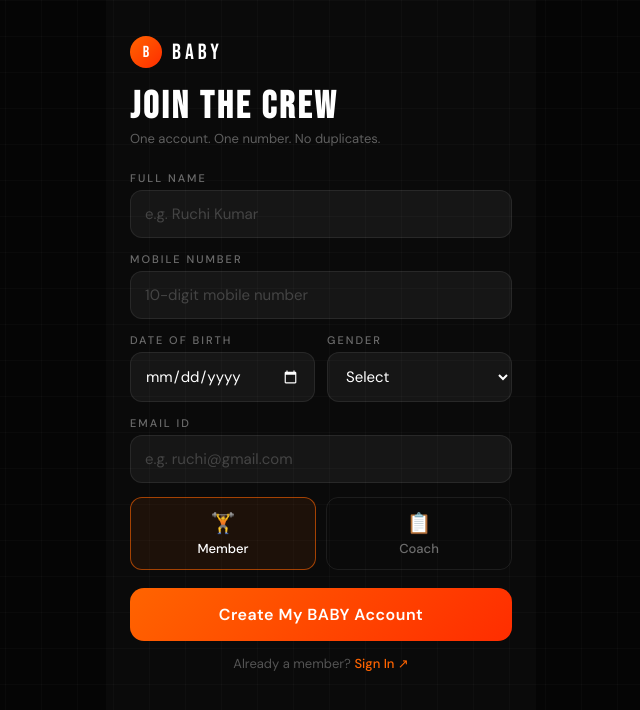
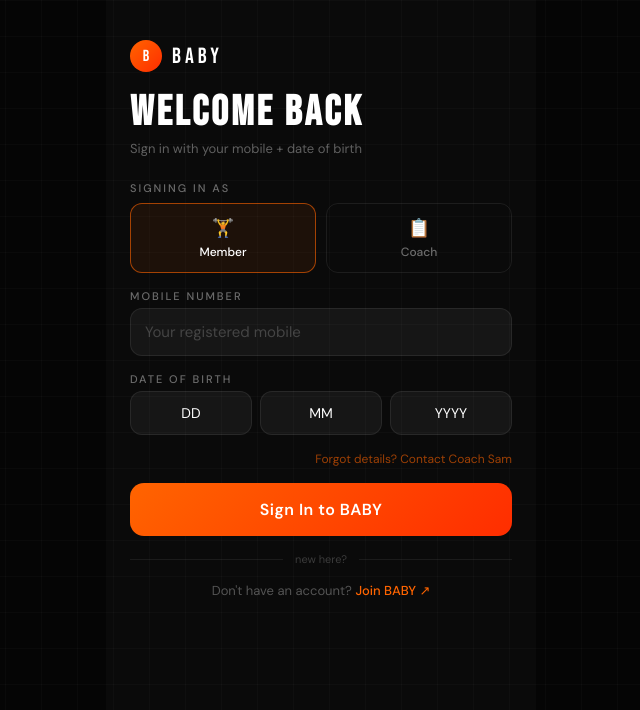
Before and after one commit to subrothob/baby-app, a React (Vite) app: page /login in a window 1280 px wide. Shown: the top 710 px of the page, without its empty margins (319-959 px from the left). Built offline with nearby package versions, Linux system fonts and the light colour scheme.

Commit message:
fix dob login match

```diff
--- a/src/pages/Login.jsx
+++ b/src/pages/Login.jsx
@@ -2,10 +2,11 @@ import { useState } from 'react'
 import { useNavigate } from 'react-router-dom'
 import { supabase } from '../supabase'
 
-export default function Register() {
+export default function Login() {
   const navigate = useNavigate()
-  const [form, setForm] = useState({ fullname: '', mobile: '', dob: '', gender: '', email: '', role: 'member' })
-  const [hints, setHints] = useState({})
+  const [mobile, setMobile] = useState('')
+  const [dob, setDob] = useState({ day: '', month: '', year: '' })
+  const [role, setRole] = useState('member')
   const [loading, setLoading] = useState(false)
   const [toast, setToast] = useState(null)
 
@@ -14,77 +15,59 @@ export default function Register() {
     setTimeout(() => setToast(null), 3000)
   }
 
-  const validate = (field, value) => {
-    switch (field) {
-      case 'fullname':
-        return /^[a-zA-Z\s]{2,}$/.test(value) ? { text: '✓ Looks good', cls: 'ok' } : { text: '✗ Letters only', cls: 'err' }
-      case 'mobile':
-        return /^[6-9]\d{9}$/.test(value) ? { text: '✓ Valid number', cls: 'ok' } : { text: value.length < 10 ? `${10 - value.length} more digits` : '✗ Must start with 6-9', cls: 'err' }
-      case 'dob': {
-        const age = Math.floor((new Date() - new Date(value)) / (365.25 * 24 * 60 * 60 * 1000))
-        return age >= 16 && age <= 80 ? { text: `✓ Age: ${age} years`, cls: 'ok' } : { text: '✗ Must be 16+', cls: 'err' }
-      }
-      case 'email':
-        return /^[^\s@]+@[^\s@]+\.[^\s@]{2,}$/.test(value) ? { text: '✓ Valid email', cls: 'ok' } : { text: '✗ Enter valid email', cls: 'err' }
-      default: return null
-    }
-  }
+  const months = ['Jan','Feb','Mar','Apr','May','Jun','Jul','Aug','Sep','Oct','Nov','Dec']
+  const currentYear = new Date().getFullYear()
+  const years = Array.from({ length: 60 }, (_, i) => currentYear - 16 - i)
+  const days = Array.from({ length: 31 }, (_, i) => String(i + 1).padStart(2, '0'))
 
-  const handleChange = (field, value) => {
-    // Mobile: numbers only
-    if (field === 'mobile') value = value.replace(/\D/g, '').slice(0, 10)
-    setForm(f => ({ ...f, [field]: value }))
-    const h = validate(field, value)
-    if (h) setHints(prev => ({ ...prev, [field]: h }))
-  }
+  const handleLogin = async () => {
+    if (!/^[6-9]\d{9}$/.test(mobile)) { showToast('⚠ Enter a valid 10-digit mobile number', 'error'); return }
+    if (!dob.day || !dob.month || !dob.year) { showToast('⚠ Please select your full date of birth', 'error'); return }
 
-  const handleSubmit = async () => {
-    // Check all valid
-    const fields = ['fullname', 'mobile', 'dob', 'email']
-    for (const f of fields) {
-      const h = validate(f, form[f])
-      if (!h || h.cls !== 'ok') { showToast('⚠ Please fix all fields first', 'error'); return }
-    }
-    if (!form.gender) { showToast('⚠ Please select your gender', 'error'); return }
+   const dobString = `${dob.year}-${String(dob.month).padStart(2,'0')}-${String(dob.day).padStart(2,'0')}`
 
     setLoading(true)
     try {
-      // Check for duplicate mobile
-      const { data: existing } = await supabase
+      const { data, error } = await supabase
         .from('members')
-        .select('id')
-        .eq('mobile', form.mobile)
+        .select('*')
+        .eq('mobile', mobile)
+        .eq('dob', dobString)
+        .eq('role', role)
         .single()
 
-      if (existing) {
-        showToast('⚠ This mobile number is already registered!', 'error')
+      if (error || !data) {
+        showToast('✗ No account found. Check your number or date of birth.', 'error')
         setLoading(false)
         return
       }
 
-      // Insert new member
-      const { error } = await supabase.from('members').insert([{
-        full_name: form.fullname,
-        mobile: form.mobile,
-        dob: form.dob,
-        gender: form.gender,
-        email: form.email,
-        role: form.role,
-        created_at: new Date().toISOString()
-      }])
+      // Store member in sessionStorage
+      sessionStorage.setItem('baby_member', JSON.stringify(data))
+      showToast(`✅ Welcome back ${data.full_name.split(' ')[0]}!`, 'success')
 
-      if (error) throw error
+      setTimeout(() => {
+        navigate(role === 'coach' ? '/coach' : '/member')
+      }, 1500)
 
-      showToast('✅ Welcome to BABY! Please sign in.', 'success')
-      setTimeout(() => navigate('/login'), 2000)
-    } catch (err) {
+    } catch {
       showToast('Something went wrong. Try again.', 'error')
     }
     setLoading(false)
   }
 
+  const selectStyle = {
+    background: 'rgba(255,255,255,0.05)',
+    border: '1px solid rgba(255,255,255,0.08)',
+    borderRadius: 12, padding: '13px 8px',
+    color: '#fff', fontSize: 14,
+    outline: 'none', width: '100%',
+    WebkitAppearance: 'none', textAlign: 'center',
+    colorScheme: 'dark'
+  }
+
   return (
-    <div className="screen" style={{ padding: '36px 24px 32px' }}>
+    <div className="screen" style={{ padding: '40px 24px 32px' }}>
       <div className="grid-bg" />
       <div style={{ position: 'relative', zIndex: 2 }}>
 
@@ -96,22 +79,27 @@ export default function Register() {
           <span style={{ fontFamily: "'Bebas Neue',sans-serif", fontSize: 22, color: '#fff', letterSpacing: 4 }}>BABY</span>
         </div>
 
-        <h1 style={{ fontFamily: "'Bebas Neue',sans-serif", fontSize: 38, color: '#fff', letterSpacing: 3, lineHeight: 1 }}>JOIN THE CREW</h1>
-        <p style={{ fontSize: 13, color: 'rgba(255,255,255,0.35)', marginTop: 4, marginBottom: 24 }}>One account. One number. No duplicates.</p>
+        <h1 style={{ fontFamily: "'Bebas Neue',sans-serif", fontSize: 42, color: '#fff', letterSpacing: 3, lineHeight: 1 }}>WELCOME BACK</h1>
+        <p style={{ fontSize: 13, color: 'rgba(255,255,255,0.35)', marginTop: 6, marginBottom: 24 }}>Sign in with your mobile + date of birth</p>
 
-        <div style={{ display: 'flex', flexDirection: 'column', gap: 14 }}>
+        <div style={{ display: 'flex', flexDirection: 'column', gap: 16 }}>
 
-          {/* Full Name */}
-          <div className="field">
-            <label>Full Name</label>
-            <input
-              type="text"
-              placeholder="e.g. Ruchi Kumar"
-              value={form.fullname}
-              className={hints.fullname?.cls === 'ok' ? 'valid' : hints.fullname?.cls === 'err' ? 'error' : ''}
-              onChange={e => handleChange('fullname', e.target.value)}
-            />
-            {hints.fullname && <span className={`hint ${hints.fullname.cls}`}>{hints.fullname.text}</span>}
+          {/* Role */}
+          <div>
+            <div style={{ fontSize: 11, color: 'rgba(255,255,255,0.4)', letterSpacing: 2, textTransform: 'uppercase', fontWeight: 500, marginBottom: 8 }}>Signing in as</div>
+            <div style={{ display: 'grid', gridTemplateColumns: '1fr 1fr', gap: 10 }}>
+              {['member', 'coach'].map(r => (
+                <div key={r} onClick={() => setRole(r)}
+                  style={{
+                    border: `1px solid ${role === r ? 'rgba(255,100,0,0.6)' : 'rgba(255,255,255,0.08)'}`,
+                    background: role === r ? 'rgba(255,100,0,0.08)' : 'transparent',
+                    borderRadius: 12, padding: '12px 8px', textAlign: 'center', cursor: 'pointer'
+                  }}>
+                  <div style={{ fontSize: 18, marginBottom: 4 }}>{r === 'member' ? '🏋️' : '📋'}</div>
+                  <div style={{ fontSize: 12, color: role === r ? '#fff' : 'rgba(255,255,255,0.4)', fontWeight: 500, textTransform: 'capitalize' }}>{r}</div>
+                </div>
+              ))}
+            </div>
           </div>
 
           {/* Mobile */}
@@ -119,74 +107,50 @@ export default function Register() {
             <label>Mobile Number</label>
             <input
               type="tel"
-              placeholder="10-digit mobile number"
-              value={form.mobile}
-              className={hints.mobile?.cls === 'ok' ? 'valid' : hints.mobile?.cls === 'err' ? 'error' : ''}
-              onChange={e => handleChange('mobile', e.target.value)}
+              placeholder="Your registered mobile"
+              value={mobile}
+              maxLength={10}
+              onChange={e => setMobile(e.target.value.replace(/\D/g, '').slice(0, 10))}
             />
-            {hints.mobile && <span className={`hint ${hints.mobile.cls}`}>{hints.mobile.text}</span>}
           </div>
 
-          {/* DOB + Gender */}
-          <div style={{ display: 'grid', gridTemplateColumns: '1fr 1fr', gap: 12 }}>
-            <div className="field">
-              <label>Date of Birth</label>
-              <input
-                type="date"
-                value={form.dob}
-                style={{ colorScheme: 'dark' }}
-                className={hints.dob?.cls === 'ok' ? 'valid' : hints.dob?.cls === 'err' ? 'error' : ''}
-                onChange={e => handleChange('dob', e.target.value)}
-              />
-              {hints.dob && <span className={`hint ${hints.dob.cls}`}>{hints.dob.text}</span>}
-            </div>
-            <div className="field">
-              <label>Gender</label>
-              <select value={form.gender} onChange={e => setForm(f => ({ ...f, gender: e.target.value }))}
-                style={{ colorScheme: 'dark' }}>
-                <option value="">Select</option>
-                <option value="male">Male</option>
-                <option value="female">Female</option>
-                <option value="other">Other</option>
+          {/* DOB */}
+          <div className="field">
+            <label>Date of Birth</label>
+            <div style={{ display: 'grid', gridTemplateColumns: '1fr 1fr 1fr', gap: 8 }}>
+              <select style={selectStyle} value={dob.day} onChange={e => setDob(d => ({ ...d, day: e.target.value }))}>
+                <option value="">DD</option>
+                {days.map(d => <option key={d} value={d}>{d}</option>)}
+              </select>
+              <select style={selectStyle} value={dob.month} onChange={e => setDob(d => ({ ...d, month: e.target.value }))}>
+                <option value="">MM</option>
+                {months.map((m, i) => <option key={m} value={String(i + 1).padStart(2, '0')}>{m}</option>)}
+              </select>
+              <select style={selectStyle} value={dob.year} onChange={e => setDob(d => ({ ...d, year: e.target.value }))}>
+                <option value="">YYYY</option>
+                {years.map(y => <option key={y} value={y}>{y}</option>)}
               </select>
             </div>
           </div>
 
-          {/* Email */}
-          <div className="field">
-            <label>Email ID</label>
-            <input
-              type="email"
-              placeholder="e.g. ruchi@gmail.com"
-              value={form.email}
-              className={hints.email?.cls === 'ok' ? 'valid' : hints.email?.cls === 'err' ? 'error' : ''}
-              onChange={e => handleChange('email', e.target.value)}
-            />
-            {hints.email && <span className={`hint ${hints.email.cls}`}>{hints.email.text}</span>}
+          <p style={{ textAlign: 'right', fontSize: 12, color: 'rgba(255,100,0,0.6)', cursor: 'pointer' }}
+            onClick={() => showToast('📲 Message Coach Sam on WhatsApp to recover your account', 'info')}>
+            Forgot details? Contact Coach Sam
+          </p>
+
+          <button className="btn-primary" onClick={handleLogin} disabled={loading}>
+            {loading ? 'Signing In...' : 'Sign In to BABY'}
+          </button>
+
+          <div style={{ display: 'flex', alignItems: 'center', gap: 12 }}>
+            <div style={{ flex: 1, height: 1, background: 'rgba(255,255,255,0.07)' }} />
+            <span style={{ fontSize: 11, color: 'rgba(255,255,255,0.2)' }}>new here?</span>
+            <div style={{ flex: 1, height: 1, background: 'rgba(255,255,255,0.07)' }} />
           </div>
 
-          {/* Role */}
-          <div style={{ display: 'grid', gridTemplateColumns: '1fr 1fr', gap: 10 }}>
-            {['member', 'coach'].map(r => (
-              <div key={r} onClick={() => setForm(f => ({ ...f, role: r }))}
-                style={{
-                  border: `1px solid ${form.role === r ? 'rgba(255,100,0,0.6)' : 'rgba(255,255,255,0.08)'}`,
-                  background: form.role === r ? 'rgba(255,100,0,0.08)' : 'transparent',
-                  borderRadius: 12, padding: '12px 8px', textAlign: 'center', cursor: 'pointer'
-                }}>
-                <div style={{ fontSize: 20, marginBottom: 4 }}>{r === 'member' ? '🏋️' : '📋'}</div>
-                <div style={{ fontSize: 13, color: form.role === r ? '#fff' : 'rgba(255,255,255,0.4)', fontWeight: 500, textTransform: 'capitalize' }}>{r}</div>
-              </div>
-            ))}
-          </div>
-
-          <button className="btn-primary" onClick={handleSubmit} disabled={loading} style={{ marginTop: 4 }}>
-            {loading ? 'Creating Account...' : 'Create My BABY Account'}
-          </button>
-
           <p style={{ textAlign: 'center', fontSize: 13, color: 'rgba(255,255,255,0.3)' }}>
-            Already a member?{' '}
-            <span style={{ color: '#ff6400', cursor: 'pointer', fontWeight: 500 }} onClick={() => navigate('/login')}>Sign In ↗</span>
+            Don't have an account?{' '}
+            <span style={{ color: '#ff6400', cursor: 'pointer', fontWeight: 500 }} onClick={() => navigate('/register')}>Join BABY ↗</span>
           </p>
         </div>
       </div>
```
